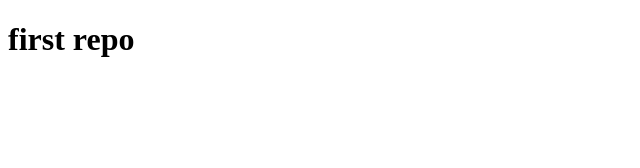
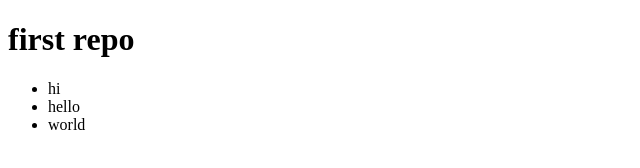
Before and after one commit to mahdimortuza/second-repo, a plain HTML site: page index.html in a window 1280 px wide. Shown: the whole page, without its empty margins (0-640 px from the left). Drawn offline with Linux system fonts and the light colour scheme.

Commit message:
added li

```diff
--- a/index.html
+++ b/index.html
@@ -8,5 +8,10 @@
 </head>
 <body>
     <h1>first repo</h1>
-</body>
+    <ul>
+        <li>hi</li>
+        <li>hello</li>
+        <li>world</li>
+    </ul>
+
 </html>
```
